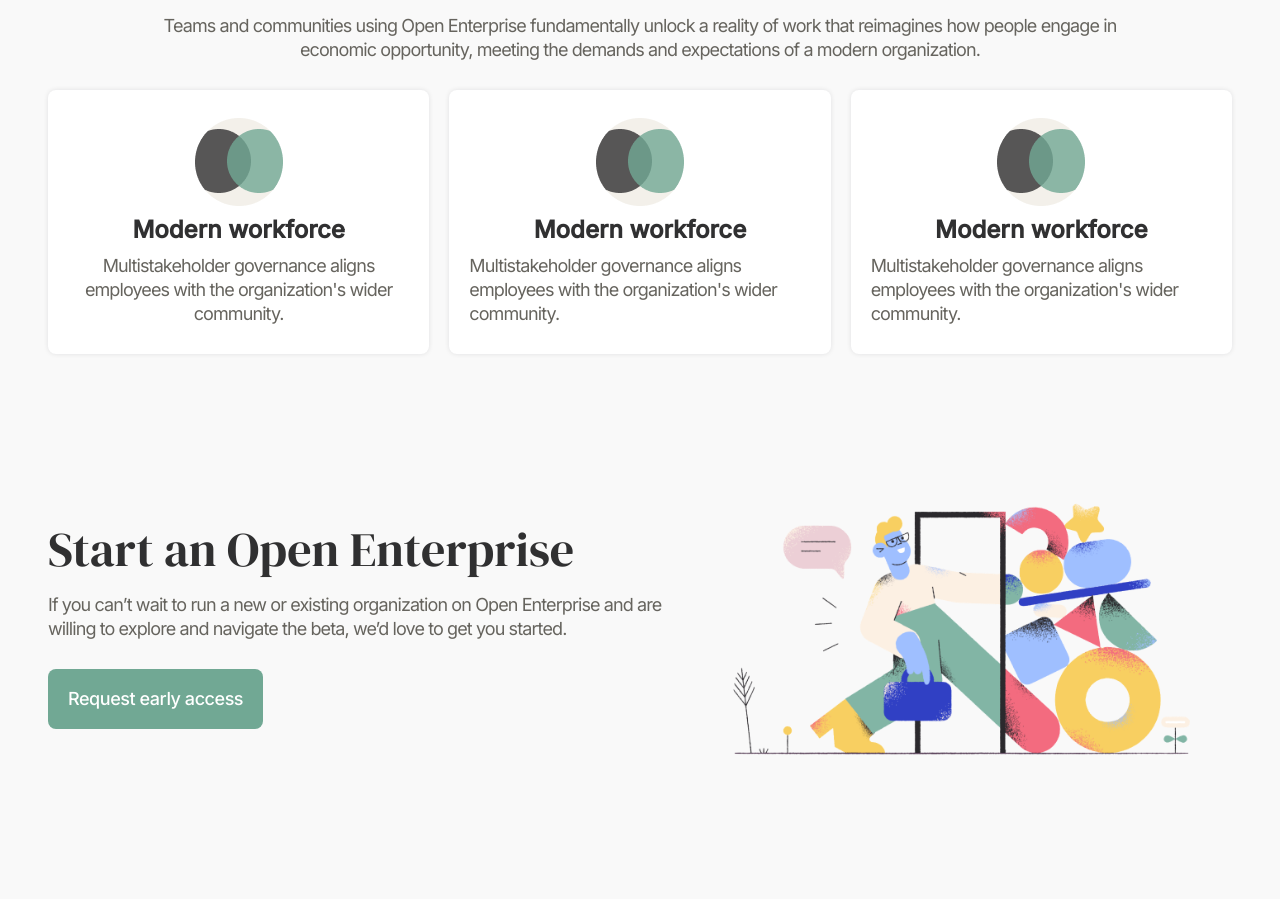
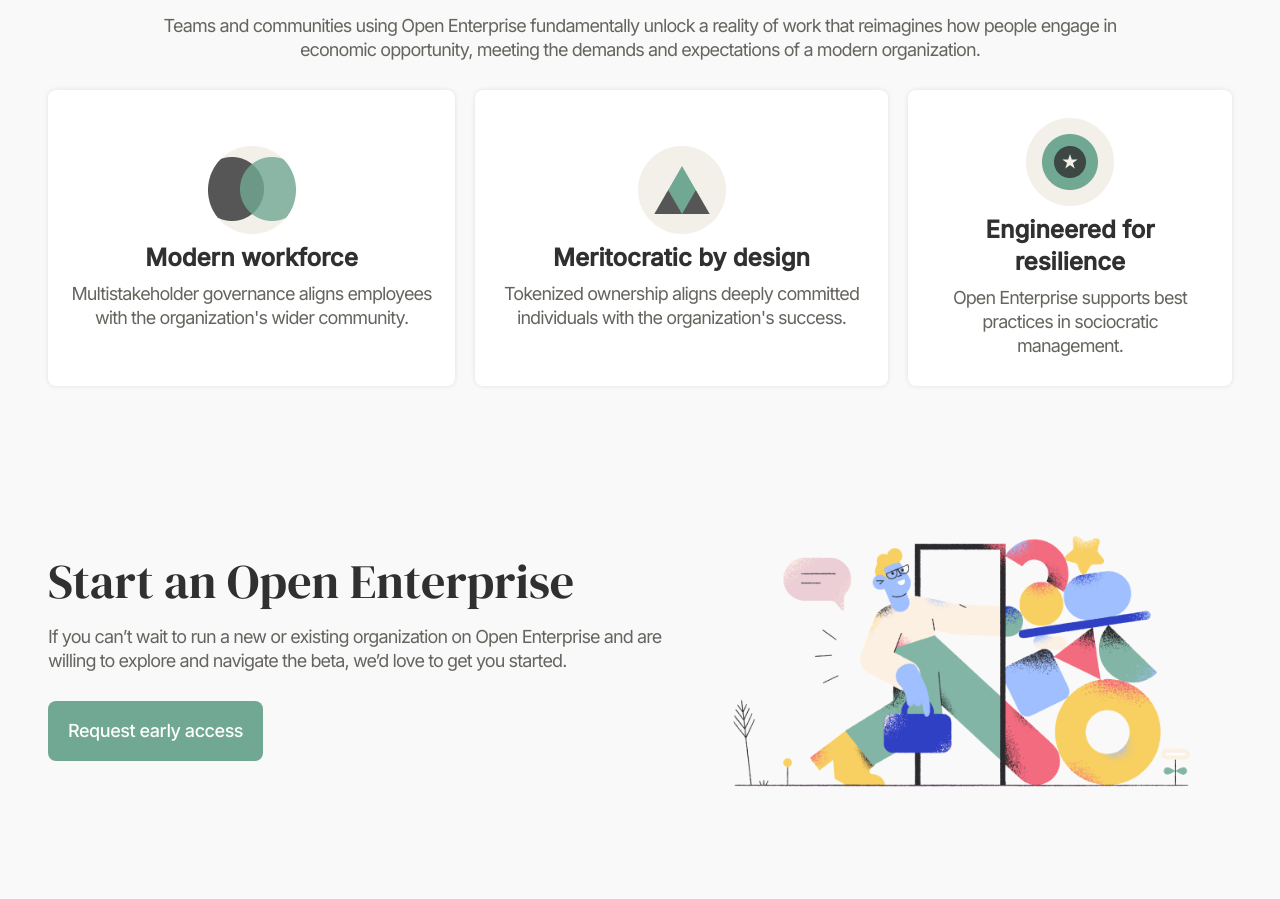
Before and after one commit to ajuteixeira/open-enterprise-lp, a React (Vite) app: page / in a window 1280 px wide. Shown: the part 973-1872 px from the top of the page. Built offline with nearby package versions, Linux system fonts and the light colour scheme.

Commit message:
ajustes na primeira seção

```diff
--- a/src/components/FirstSection.jsx
+++ b/src/components/FirstSection.jsx
@@ -32,20 +32,23 @@ export default function FirstSection() {
           </div>
         </Card>
         <Card type="default" color="white" align="center">
-          <Image src={iconCard1} alt="" />
-          <Title type="tertiary">Modern workforce</Title>
-          <Text>
-            Multistakeholder governance aligns employees with the organization's
-            wider community.
-          </Text>
+          <Image src={iconCard2} alt="" />
+          <Title type="tertiary">Meritocratic by design</Title>
+          <div className="text-center">
+            <Text>
+              Tokenized ownership aligns deeply committed individuals with the
+              organization's success.
+            </Text>
+          </div>
         </Card>
         <Card type="default" color="white" align="center">
-          <Image src={iconCard1} alt="" />
-          <Title type="tertiary">Modern workforce</Title>
-          <Text>
-            Multistakeholder governance aligns employees with the organization's
-            wider community.
-          </Text>
+          <Image src={iconCard3} alt="" />
+          <Title type="tertiary">Engineered for resilience</Title>
+          <div className="text-center">
+            <Text>
+              Open Enterprise supports best practices in sociocratic management.
+            </Text>
+          </div>
         </Card>
       </div>
     </Container>
--- a/src/components/Title.jsx
+++ b/src/components/Title.jsx
@@ -31,6 +31,7 @@ export default function Title(props) {
                       text-[#303031]
                       font-bold
                       text-2xl
+                      text-center
                       leading-8
                   `}
         >
```
